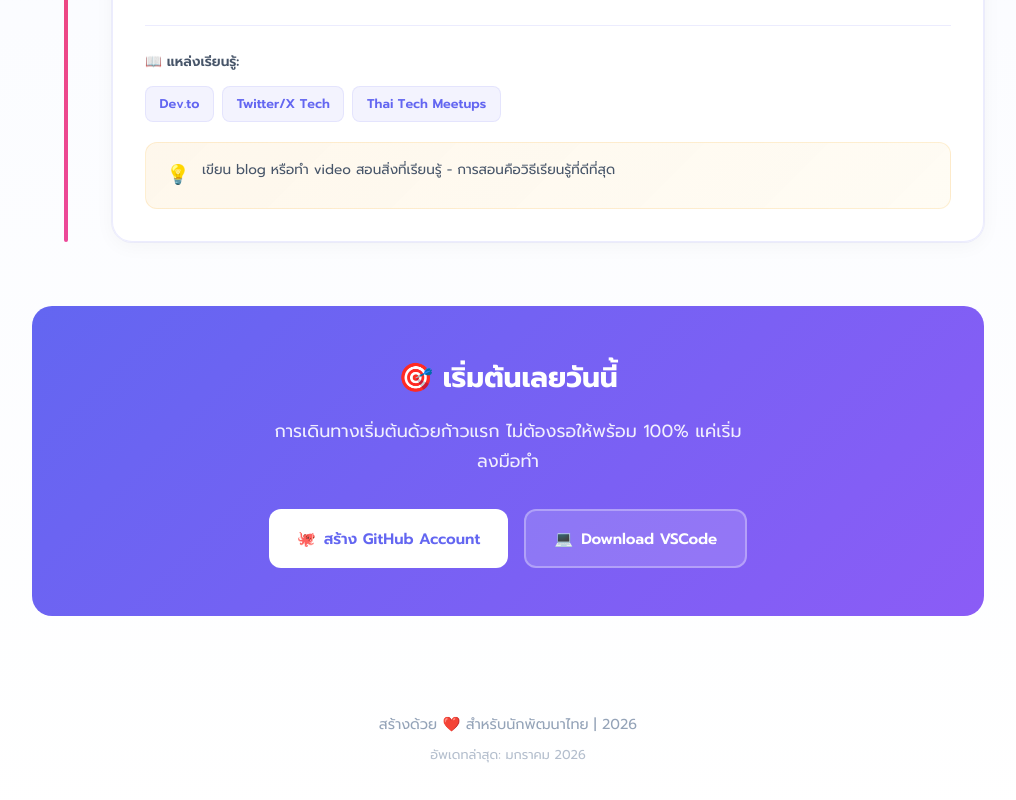
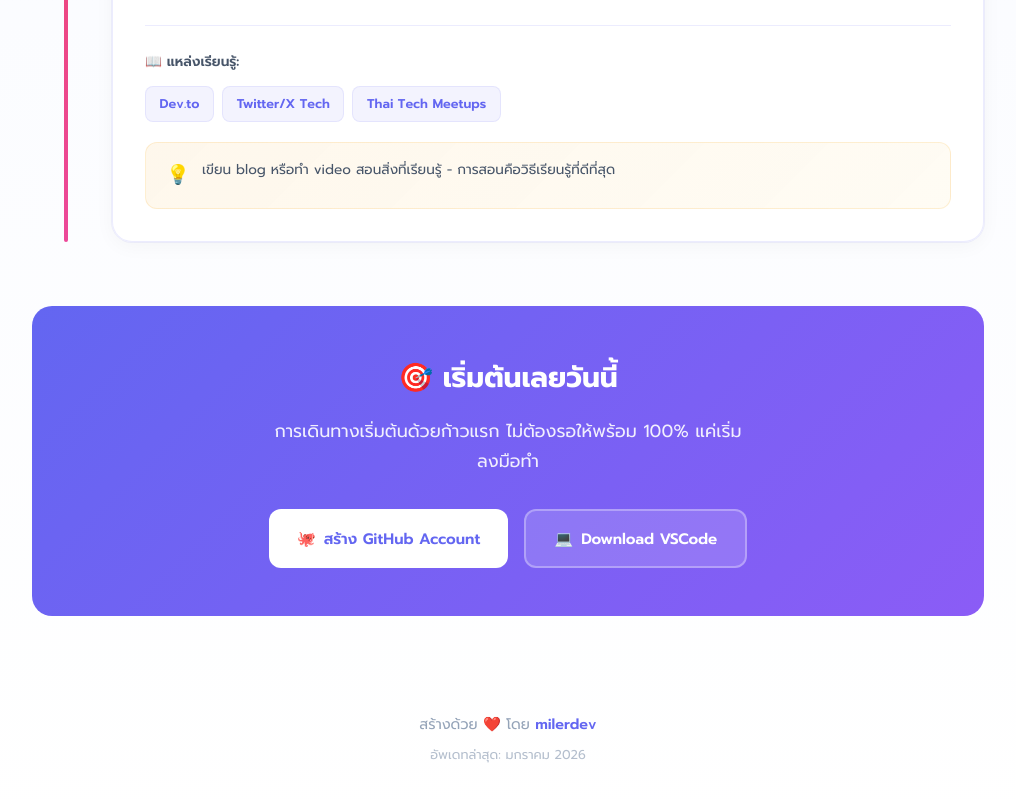
Before and after one commit to ohmiler/dev-roadmap-2026, a website built with Vite: page index.html in a window 1280 px wide. Shown: the part 5320-6120 px from the top of the page, without its empty margins (132-1148 px from the left). Built offline with nearby package versions, Linux system fonts and the light colour scheme.

Commit message:
Add files via upload

```diff
--- a/src/main.js
+++ b/src/main.js
@@ -243,7 +243,7 @@ function createRoadmapHTML() {
       </section>
 
       <footer>
-        <p>สร้างด้วย ❤️ สำหรับนักพัฒนาไทย | 2026</p>
+        <p>สร้างด้วย ❤️ โดย <a href="https://www.facebook.com/milerdevpro" target="_blank" rel="noopener noreferrer" class="credit-link">milerdev</a></p>
         <p class="footer-sub">อัพเดทล่าสุด: มกราคม 2026</p>
       </footer>
     </div>
--- a/src/style.css
+++ b/src/style.css
@@ -586,6 +586,18 @@ footer p {
   opacity: 0.7;
 }
 
+.credit-link {
+  color: var(--accent-primary);
+  text-decoration: none;
+  font-weight: 600;
+  transition: var(--transition-fast);
+}
+
+.credit-link:hover {
+  color: var(--accent-secondary);
+  text-decoration: underline;
+}
+
 /* Responsive */
 @media (max-width: 768px) {
   .container {
```
